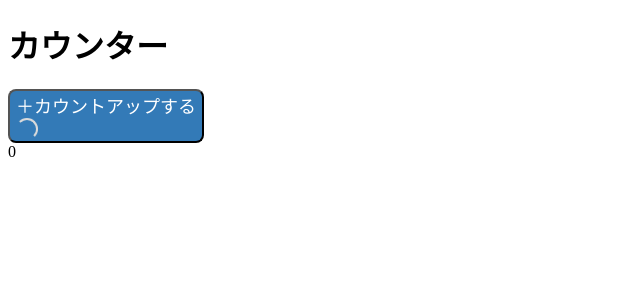
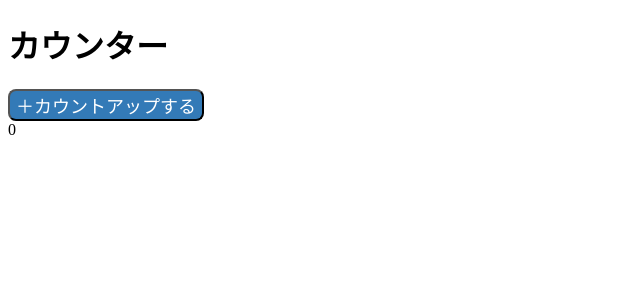
Before and after one commit to Ushinji/ts_react_rails, a React app: page /counter in a window 1280 px wide. Shown: the top 300 px of the page, without its empty margins (0-640 px from the left). Built offline with nearby package versions, Linux system fonts and the light colour scheme; the HTML template or start-up script is replaced by a standard one.

Commit message:
Add support submitting state about Button

```diff
--- a/src/components/atoms/Button/index.tsx
+++ b/src/components/atoms/Button/index.tsx
@@ -51,13 +51,14 @@ const Spinner = styled.div`
   }
 `;
 
-const Button: React.FC<
-  React.ButtonHTMLAttributes<HTMLButtonElement>
-> = props => {
+interface Props extends React.ButtonHTMLAttributes<HTMLButtonElement> {
+  submitting?: boolean;
+}
+
+const Button: React.FC<Props> = ({ submitting = false, ...props }) => {
   return (
     <StyledButton {...props}>
-      {props.children}
-      <Spinner />
+      {submitting ? <Spinner /> : props.children}
     </StyledButton>
   );
 };
--- a/src/components/pages/Counter/index.tsx
+++ b/src/components/pages/Counter/index.tsx
@@ -1,17 +1,23 @@
 import * as React from 'react';
 import Button from '@/components/atoms/Button';
+import useBool from '@/modules/useBool';
 
 const Counter: React.FC = () => {
+  const [submitting, startSubmit, finishSubmit] = useBool(false);
   const [count, SetCount] = React.useState(0);
 
   const handleClick = () => {
-    SetCount(count + 1);
+    startSubmit();
+    setTimeout(() => {
+      SetCount(count + 1);
+      finishSubmit();
+    }, 1000);
   };
 
   return (
     <div>
       <h1>カウンター</h1>
-      <Button type="button" onClick={handleClick}>
+      <Button type="button" onClick={handleClick} submitting={submitting}>
         ＋カウントアップする
       </Button>
       <div>{count}</div>
```
